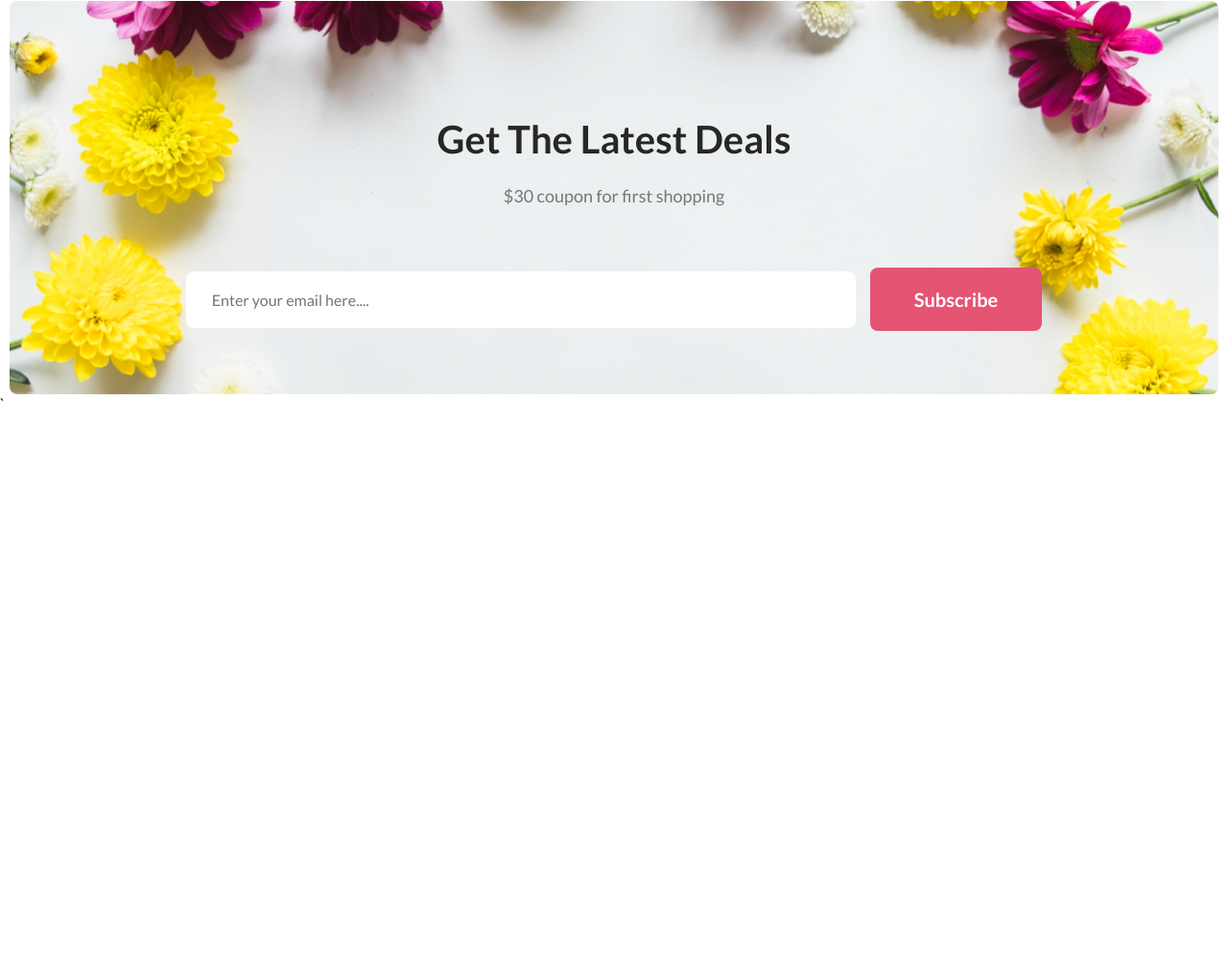
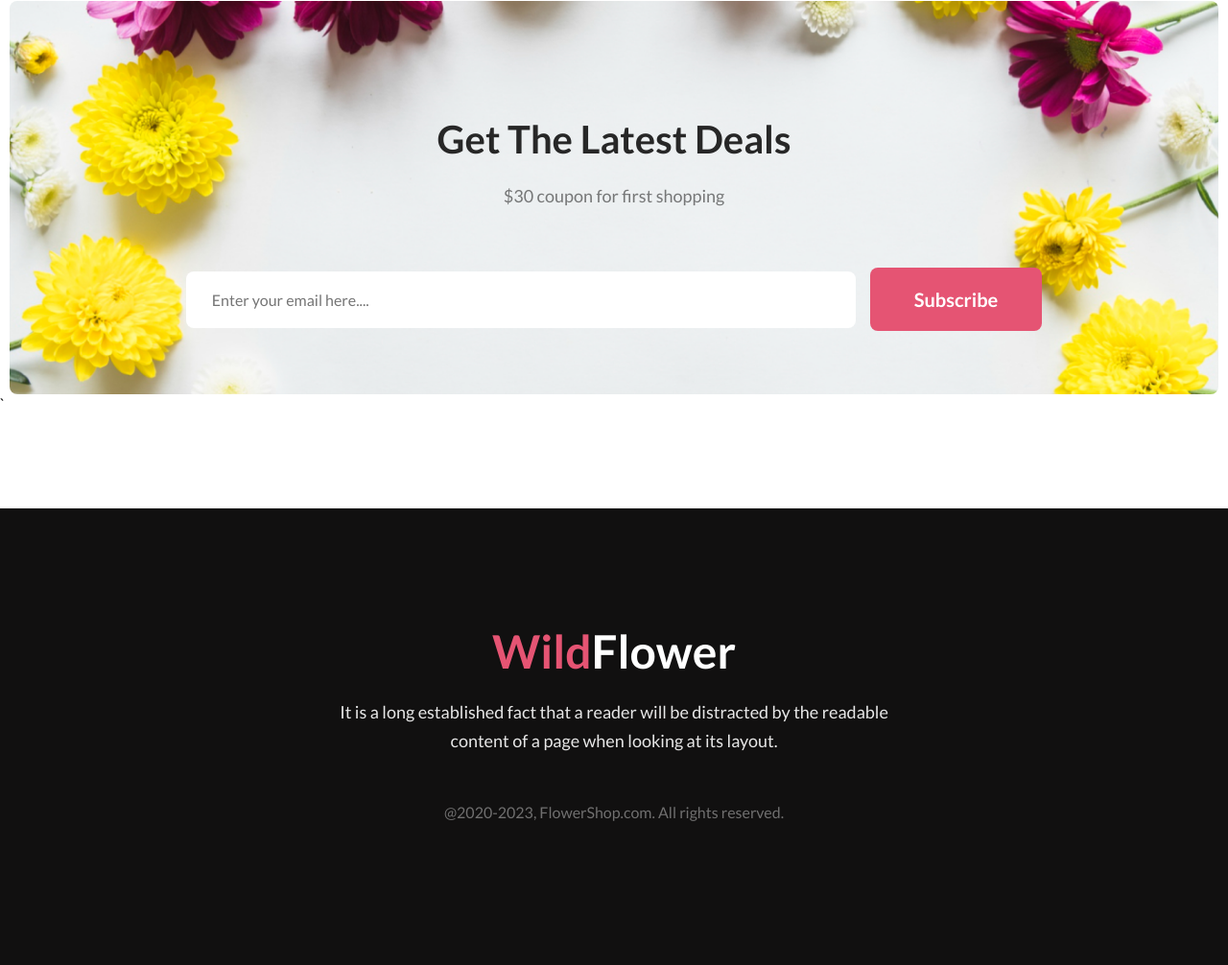
Before and after one commit to AkterParvin/My-FlowerShop-site-4assingment, a plain HTML site: page index.html in a window 1280 px wide. Shown: the part 3720-4726 px from the top of the page at 96% size. Before the commit the page ends 4150 px from the top, so only its background shows below. Drawn offline with Linux system fonts and the light colour scheme.

Commit message:
final assignment project with footer part

```diff
--- a/WildFlower.css
+++ b/WildFlower.css
@@ -68,7 +68,7 @@
     font-size: 40px;
     font-weight: 800;
     line-height: normal;
-    color: #272727;
+
 
 }
 
@@ -300,3 +300,34 @@ main {
     background-color: #FFF;
 
 }
+
+/* footer section style  */
+.footer-container {
+    background-color: #111010;
+    padding: 120px;
+    margin-top: 100px;
+}
+
+.footer-title {
+    color: #FFF;
+    font-family: Lato;
+    font-size: 48px;
+    font-style: normal;
+    font-weight: 800;
+    line-height: normal;
+    text-align: center;
+
+}
+
+.color {
+    color: rgba(255, 255, 255, 0.90);
+}
+
+.copyright {
+    color: rgba(255, 255, 255, 0.40);
+    text-align: center;
+    font-family: Lato;
+    font-size: 16px;
+    font-weight: 400;
+    padding: 30px 100px;
+}
--- a/index.html
+++ b/index.html
@@ -183,6 +183,18 @@
 
     </Main>
     <footer >
+        <div class="footer-container">
+            <h1 class="footer-title">
+                <span class="color-primary">Wild</span>Flower
+            </h1>
+            <p class="common-para color">
+                It is a long established fact that a reader  will be distracted by the readable<br> content of a page when looking at its layout.
+
+            </p>
+            <h3 class="copyright">
+                @2020-2023, FlowerShop.com. All rights reserved.
+            </h3>
+        </div>
 
 
     </footer>
```
